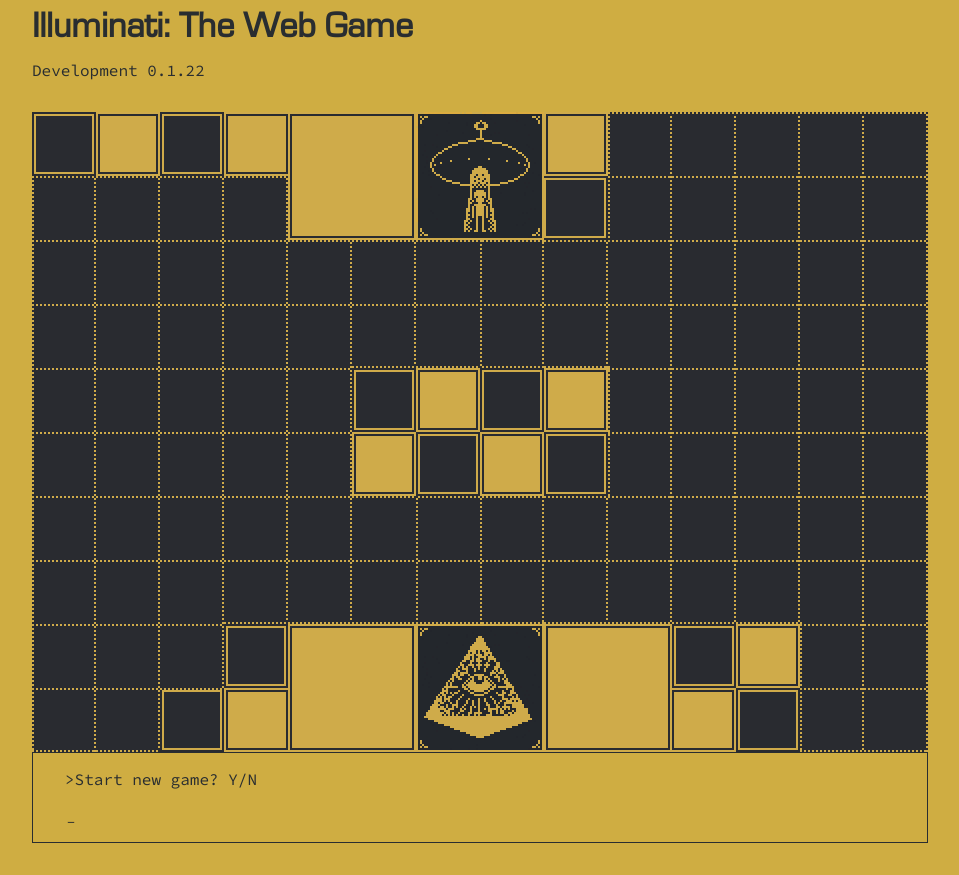
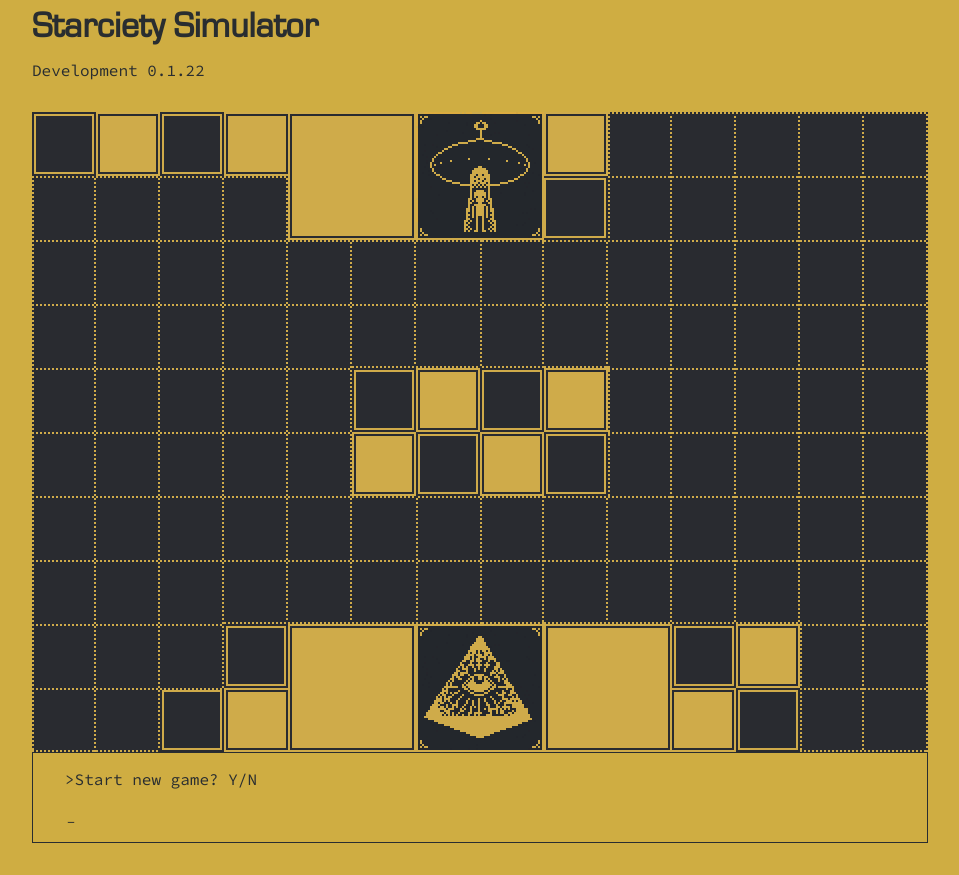
Before and after one commit to onefinedruid/star-sim, a plain HTML site: page Public/index.html in a window 1280 px wide. Shown: the whole page, without its empty margins (8-967 px from the left). Drawn offline with nearby package versions, Linux system fonts and the light colour scheme.

Commit message:
Update index.html

```diff
--- a/Public/index.html
+++ b/Public/index.html
@@ -2,7 +2,7 @@
 <html lang="en">
 <head>
     <meta charset="utf-8">
-    <title>illuminati-card-game</title><!--0.12.21-->
+    <title>*Starciety Simulator*</title><!--0.12.21-->
     <link rel="stylesheet" href="stylesheet.css">
 	<script src="https://cdnjs.cloudflare.com/ajax/libs/gsap/3.9.1/gsap.min.js"></script>
 	<script src="https://code.jquery.com/jquery-3.6.0.js"></script>
@@ -14,7 +14,7 @@
 </head>
 <body>
 	<div id="header">
-		<h3>Illuminati: The Web Game</h3>
+		<h3>Starciety Simulator</h3>
 		<p>Development 0.1.22</p>
 	</div>
 	<div id="app">
```
